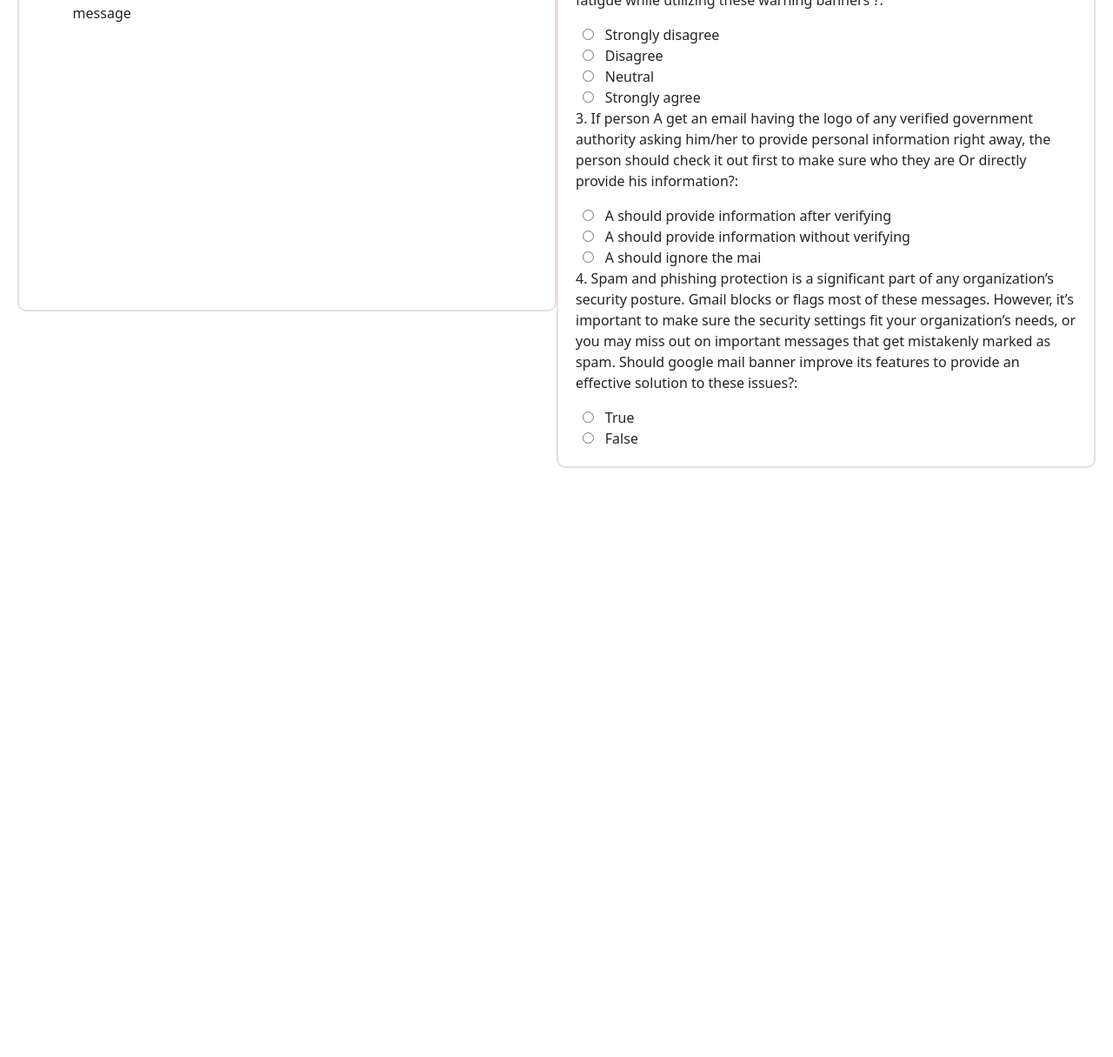
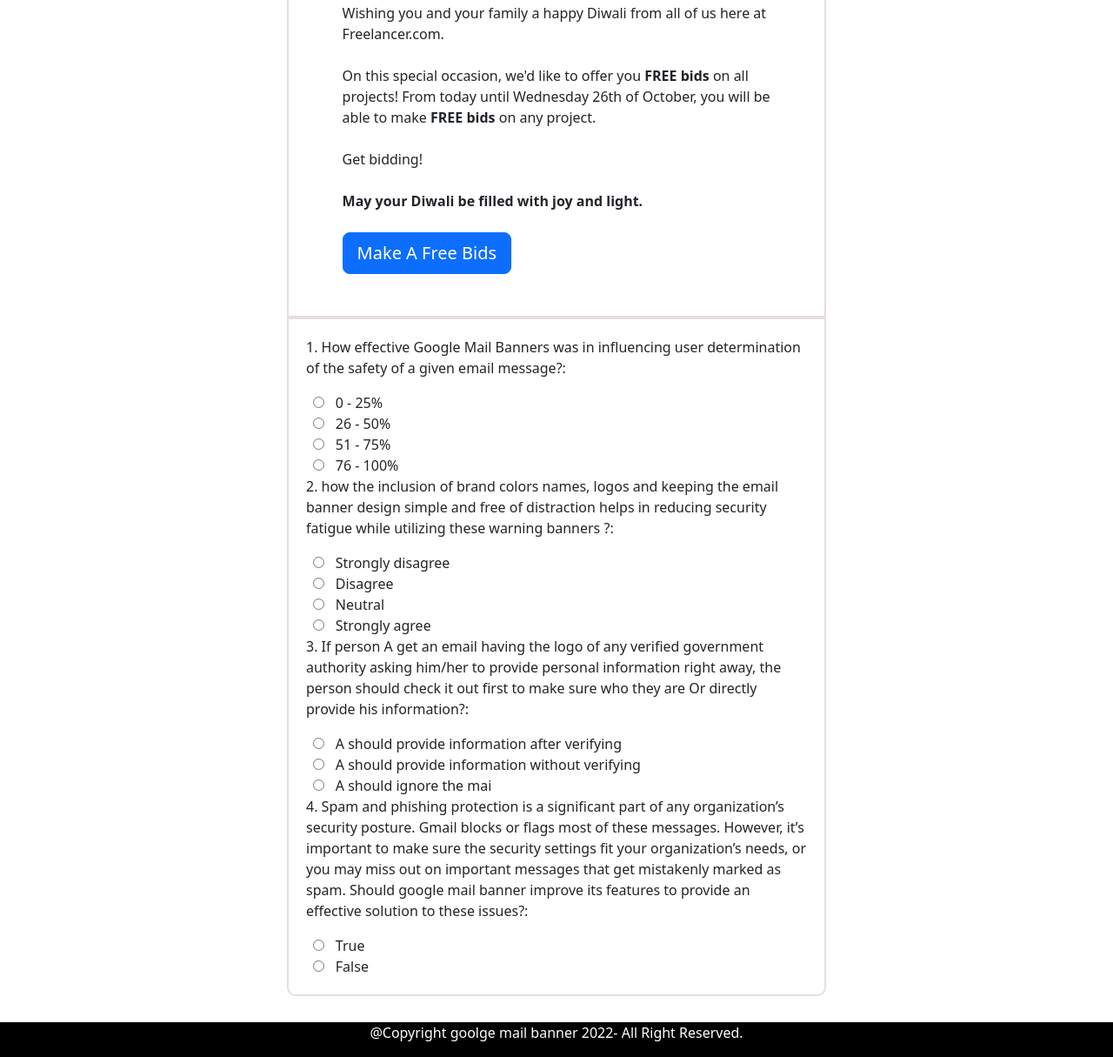
Before and after one commit to Usable-security-and-privacy/usp-frontend, a plain HTML site: page index.html in a window 1280 px wide. Shown: the part 437-1652 px from the top of the page at 87% size. Before the commit the page ends 975 px from the top, so only its background shows below. Drawn offline with nearby package versions, Linux system fonts and the light colour scheme.

Commit message:
approx done

```diff
--- a/index.html
+++ b/index.html
@@ -28,7 +28,7 @@
                     </div>
                     <span class="d-inline-block">
                         <p style="margin-left: 90px; height: 20px ; margin-bottom: 0 !important;">
-                        <b> Regarding new offer (Subject) </b>
+                        <b> Celebrate Diwali with our special offer! </b>
                         </p>
                     </span>
                     <div class="send">
@@ -43,7 +43,13 @@
                         <button type="button" class="btn btn-secondary">Report Not Spam</button>
                     </div>
                     <div class="message">
-                        message
+                        Wishing you and your family a happy Diwali from all of us here at Freelancer.com.
+                        <br><br>
+                        On this special occasion, we'd like to offer you <b> FREE bids</b> on all projects! From today until Wednesday 26th of October, you will be able to make <b> FREE bids </b>on any project. <br><br>
+                        Get bidding! <br><br>
+                       <b>May your Diwali be filled with joy and light. </b><br><br>
+                       <button type="button" class="btn btn-primary btn-lg">Make A Free Bids</button>
+                       <br><br><br>
                     </div>
                 </div>
                 <div class="box1b">
@@ -90,7 +96,9 @@
 
         </div>
 
-
+        <footer>
+            <p>@Copyright goolge mail banner 2022- All Right Reserved.</p>
+        </footer>
     <script src="https://cdn.jsdelivr.net/npm/bootstrap@5.2.2/dist/js/bootstrap.bundle.min.js" integrity="sha384-OERcA2EqjJCMA+/3y+gxIOqMEjwtxJY7qPCqsdltbNJuaOe923+mo//f6V8Qbsw3" crossorigin="anonymous"></script>
   </body>
 </html>
--- a/style.css
+++ b/style.css
@@ -14,14 +14,18 @@
 }
 .box{
     display: flex;
-    flex-direction: row;
+    flex-direction: column;
+    justify-content: center;
+    /* background-color: red; */
+    align-items: center;
 }
 .box1{
     border: 2px solid rgb(230, 222, 222);
-    border-radius: 10px;
+    border-radius: 10px 10px 0px 0px;
     /* max-width: 650px; */
     width: 50%;
-    height: 600px;
+    /* height: 600px; */
+    height: auto;
 }
 .img{
     width: 100%;;
@@ -63,11 +67,21 @@
 .box1b{
     /* background-color: red; */
     border: 2px solid rgb(230, 222, 222);
-    border-radius: 10px;
+    border-radius: 0px 0px 10px 10px;
     /* max-width: 650px; */
     width: 50%;
     padding: 20px;
     height: auto;
+}
+
+footer{
+    background-color: black;
+    margin-top: 30px;
+    color: white;
+    display: flex;
+    justify-content: center;
+    align-items: center;
+    align-content: center;
 }
 @media only screen and (max-width: 760px) {
     .warn{
```
